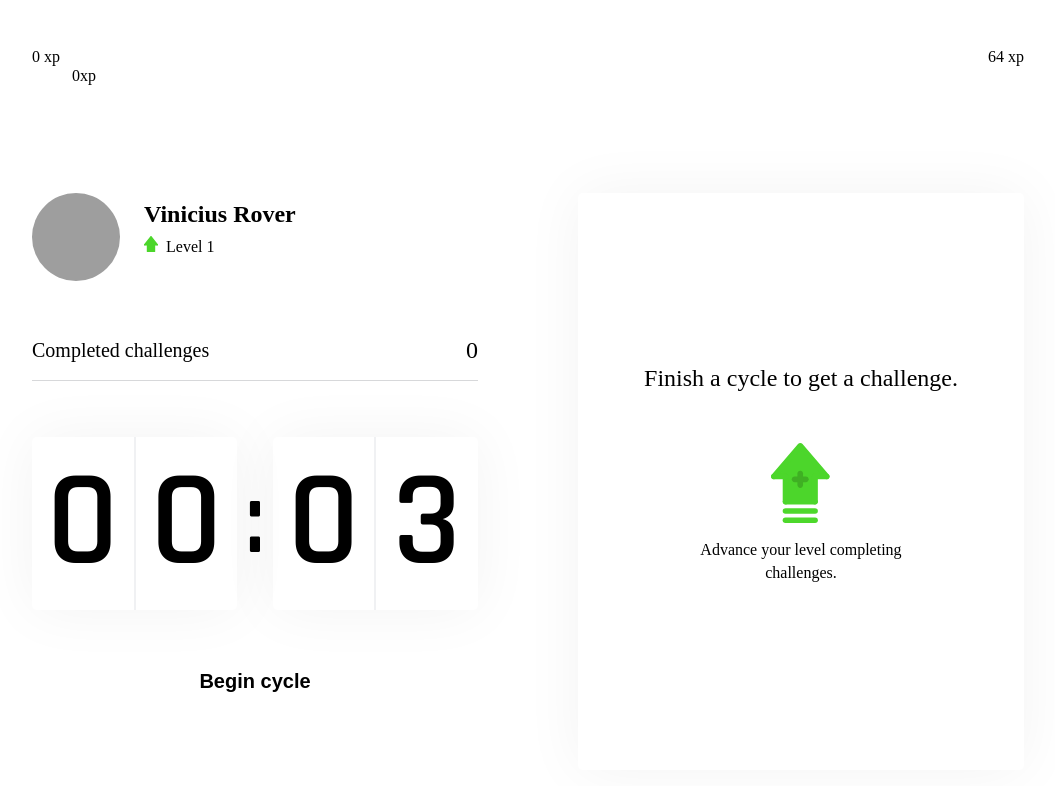
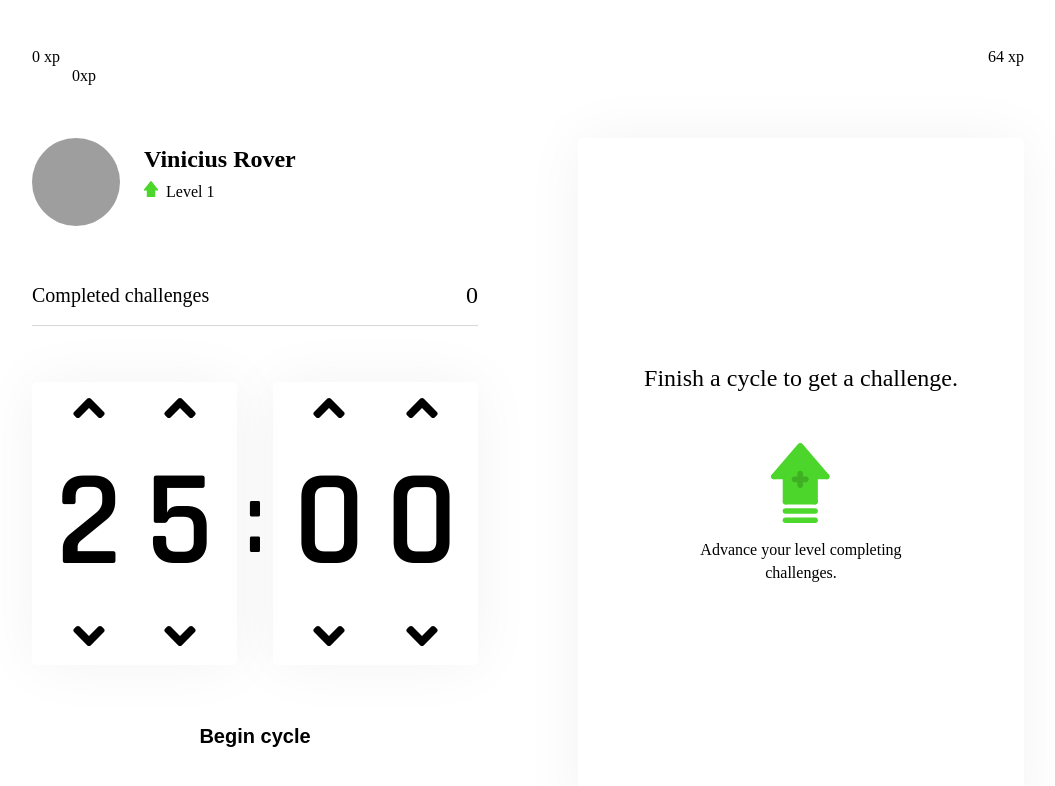
Before and after one commit to ViniRover/nlw-04-next.js, a Next.js app: page / in a window 1280 px wide. Shown: the top 786 px of the page, without its empty margins (112-1167 px from the left). Built offline with nearby package versions, Linux system fonts and the light colour scheme; grey boxes are pictures that could not be loaded.

Commit message:
New functionality (Add/remove time)

```diff
--- a/package.json
+++ b/package.json
@@ -12,6 +12,7 @@
     "next": "10.0.7",
     "react": "17.0.1",
     "react-dom": "17.0.1",
+    "react-icons": "^4.2.0",
     "styled-components": "^5.2.1"
   },
   "devDependencies": {
--- a/src/components/Countdown.tsx
+++ b/src/components/Countdown.tsx
@@ -1,7 +1,13 @@
 import { useContext } from 'react';
+import { FaAngleDown, FaAngleUp } from 'react-icons/fa';
 
 import { CountdownContext } from '../contexts/CountdownContext';
-import { CountdownButton, CountdownButtonActive, CountdownContainer } from '../styles/components/Countdown';
+import {
+  CountdownButton,
+  CountdownButtonActive,
+  CountdownContainer,
+  CountdownNumbers,
+} from '../styles/components/Countdown';
 
 export function Countdown() {
   const {
@@ -10,7 +16,8 @@ export function Countdown() {
     hasFinished,
     isActive,
     resetCountdown,
-    startCountdown
+    startCountdown,
+    changeCountdownTime,
   } = useContext(CountdownContext);
 
   const [minuteLeft, minuteRight] = String(minutes).padStart(2, '0').split('');
@@ -20,13 +27,45 @@ export function Countdown() {
     <div>
       <CountdownContainer>
         <div>
-          <span>{minuteLeft}</span>
-          <span>{minuteRight}</span>
+          <CountdownNumbers>
+            <button id="minuteLeftUp" onClick={changeCountdownTime}>
+              <FaAngleUp size={50}/>
+            </button>
+            <span>{minuteLeft}</span>
+            <button id="minuteLeftDown" onClick={changeCountdownTime}>
+              <FaAngleDown size={50}/>
+            </button>
+          </CountdownNumbers>
+          <CountdownNumbers>
+            <button id="minuteRightUp" onClick={changeCountdownTime}>
+              <FaAngleUp size={50}/>
+            </button>
+            <span>{minuteRight}</span>
+            <button id="minuteRightDown" onClick={changeCountdownTime}>
+              <FaAngleDown size={50}/>
+            </button>
+          </CountdownNumbers>
         </div>
         <span>:</span>
         <div>
-          <span>{secondLeft}</span>
-          <span>{secondRight}</span>
+        <CountdownNumbers>
+            <button id="secondLeftUp" onClick={changeCountdownTime}>
+              <FaAngleUp size={50}/>
+            </button>
+            <span>{secondLeft}</span>
+            <button id="secondLeftDown" onClick={changeCountdownTime}>
+              <FaAngleDown size={50}/>
+            </button>
+          </CountdownNumbers>
+          <CountdownNumbers>
+            <button id="secondRightUp" onClick={changeCountdownTime}>
+              <FaAngleUp size={50}/>
+            </button>
+            <span>{secondRight}</span>
+            <button id="secondRightDown" onClick={changeCountdownTime}>
+              <FaAngleDown size={50}/>
+            </button>
+          </CountdownNumbers>
         </div>
       </CountdownContainer>
 
--- a/src/contexts/CountdownContext.tsx
+++ b/src/contexts/CountdownContext.tsx
@@ -1,4 +1,4 @@
-import { createContext, ReactNode, useContext, useEffect, useState } from "react";
+import { createContext, MouseEvent, ReactNode, useContext, useEffect, useState } from "react";
 import { ChallengesContext } from "./ChallengesContext";
 
 interface CountdownContextData {
@@ -8,6 +8,7 @@ interface CountdownContextData {
   isActive: boolean;
   startCountdown: () => void;
   resetCountdown: () => void;
+  changeCountdownTime: (event: MouseEvent) => void;
 }
 
 interface CountdownProvideProps {
@@ -20,9 +21,10 @@ let countdownTimeout: NodeJS.Timeout;
 export function CountdownProvider({ children }: CountdownProvideProps) {
   const { startNewChallenge } = useContext(ChallengesContext);
 
-  const [time, setTime] = useState(0.05 * 60);
+  const [time, setTime] = useState(25 * 60);
   const [isActive, setIsActive] = useState(false);
   const [hasFinished, setHasFinished] = useState(false);
+  const [numberChosen, setNumberChosen] = useState(0);
 
   const minutes = Math.floor(time / 60);
   const seconds = time % 60;
@@ -35,20 +37,59 @@ export function CountdownProvider({ children }: CountdownProvideProps) {
     clearTimeout(countdownTimeout);
     setIsActive(false);
     setHasFinished(false);
-    setTime(60 * 25);
+    setTime(numberChosen);
+    setNumberChosen(0);
+  }
+
+  function changeCountdownTime(event: MouseEvent) {
+    const buttonId = event.currentTarget.id;
+
+    if(isActive) {
+      return;
+    }
+
+    if((time >= 5400) && buttonId.endsWith('Up')) {
+      setTime(90 * 60);
+      return;
+    }
+
+    if((time <= 0) && buttonId.endsWith('Down')) {
+      setTime(0);
+      return;
+    }
+
+    if(buttonId === 'minuteLeftUp') {
+      setNumberChosen(time);
+      setTime(time+(600));
+    } else if(buttonId === 'minuteLeftDown') {
+      setTime(time-(600));
+    } else if(buttonId === 'minuteRightUp') {
+      setTime(time+(60));
+    } else if(buttonId === 'minuteRightDown') {
+      setTime(time-(60));
+    } else if(buttonId === 'secondLeftUp') {
+      setTime(time+(10));
+    } else if(buttonId === 'secondLeftDown') {
+      setTime(time-(10));
+    } else if(buttonId === 'secondRightUp') {
+      setTime(time+(1));
+    } else if(buttonId === 'secondRightDown') {
+      setTime(time-(1));
+    }
   }
 
   useEffect(() => {
     if(isActive && time > 0) {
       countdownTimeout = setTimeout(() => {
         setTime(time-1);
+        setNumberChosen(numberChosen+1);
       }, 1000)
     } else if(isActive && time === 0) {
       setHasFinished(true);
       setIsActive(false);
       startNewChallenge();
     }
-  }, [isActive, time]);
+  }, [isActive, time, numberChosen]);
 
   return(
     <CountdownContext.Provider value={{
@@ -58,6 +99,7 @@ export function CountdownProvider({ children }: CountdownProvideProps) {
       isActive,
       startCountdown,
       resetCountdown,
+      changeCountdownTime,
     }}>
       {children}
     </CountdownContext.Provider>
--- a/src/styles/components/Countdown.ts
+++ b/src/styles/components/Countdown.ts
@@ -37,23 +37,24 @@ export const CountdownContainer = styled.div`
     border-radius: 5px;
     font-size: 8.5rem;
     text-align: center;
-
-    span {
-      flex: 1;
-    }
-
-    span:first-child {
-      border-right: 1px solid #f0f1f3;
-    }
-
-    span:last-child {
-      border-left: 1px solid #f0f1f3;
-    }
   }
 
   > span {
     font-size: 6.25rem;
     margin: 0 0.5rem;
+  }
+`;
+
+export const CountdownNumbers = styled.div`
+  display: flex;
+  flex-direction: column;
+  align-items: center;
+  justify-content: space-evenly;
+
+  button {
+    border: 0;
+    background: var(--white);
+    color: var(--title);
   }
 `;
 
```
Also changed, not shown: 1 other file (tests, documents, lock files or other folders).
